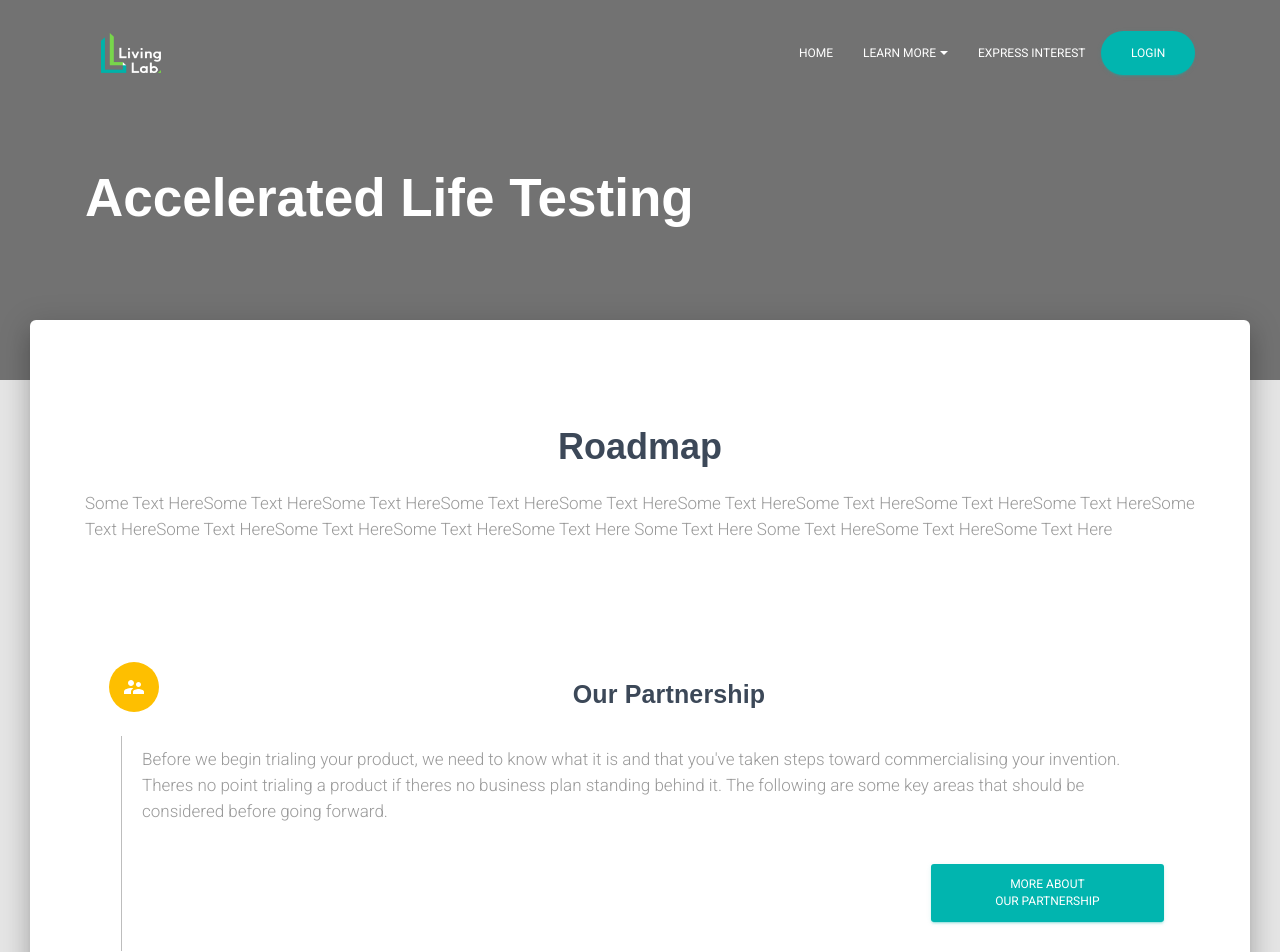
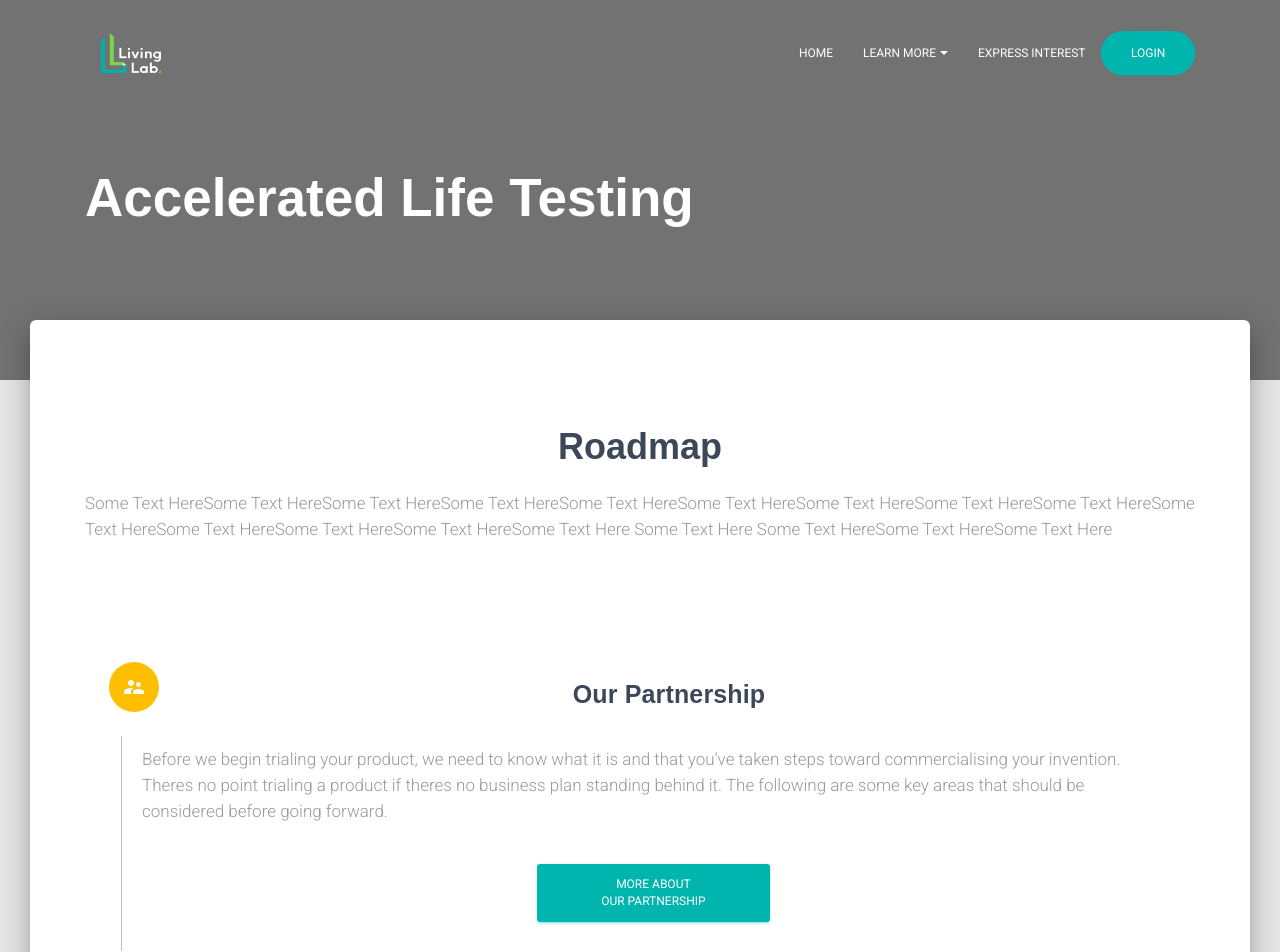
Before and after one commit to uwasystemhealth/livinglab-site-v3, a Next.js app: page /roadmap/accelerated-life-testing in a window 1280 px wide. Shown: the top 952 px of the page. Built offline with nearby package versions, Linux system fonts and the light colour scheme.

Commit message:
center roadmap pathway buttons

```diff
--- a/pages/roadmap/accelerated-life-testing/index.js
+++ b/pages/roadmap/accelerated-life-testing/index.js
@@ -64,7 +64,7 @@ const AcceleratedLifeTesting = () => {
 								</StepLabel>
 								<StepContent>
 									<h5 className={productClasses.description}>{description}</h5> <br />
-									<GridContainer justify='flex-end'>
+									<GridContainer justify='center'>
 										<GridItem xs={9} md={3}>
 											<Button
 												color='primary'
--- a/pages/roadmap/derisking-site-trials/index.js
+++ b/pages/roadmap/derisking-site-trials/index.js
@@ -63,7 +63,7 @@ const AcceleratedLifeTesting = () => {
 								</StepLabel>
 								<StepContent>
 									<h5 className={productClasses.description}>{description}</h5> <br />
-									<GridContainer justify='flex-end'>
+									<GridContainer justify='center'>
 										<GridItem xs={9} md={3}>
 											<Button
 												color='primary'
```
